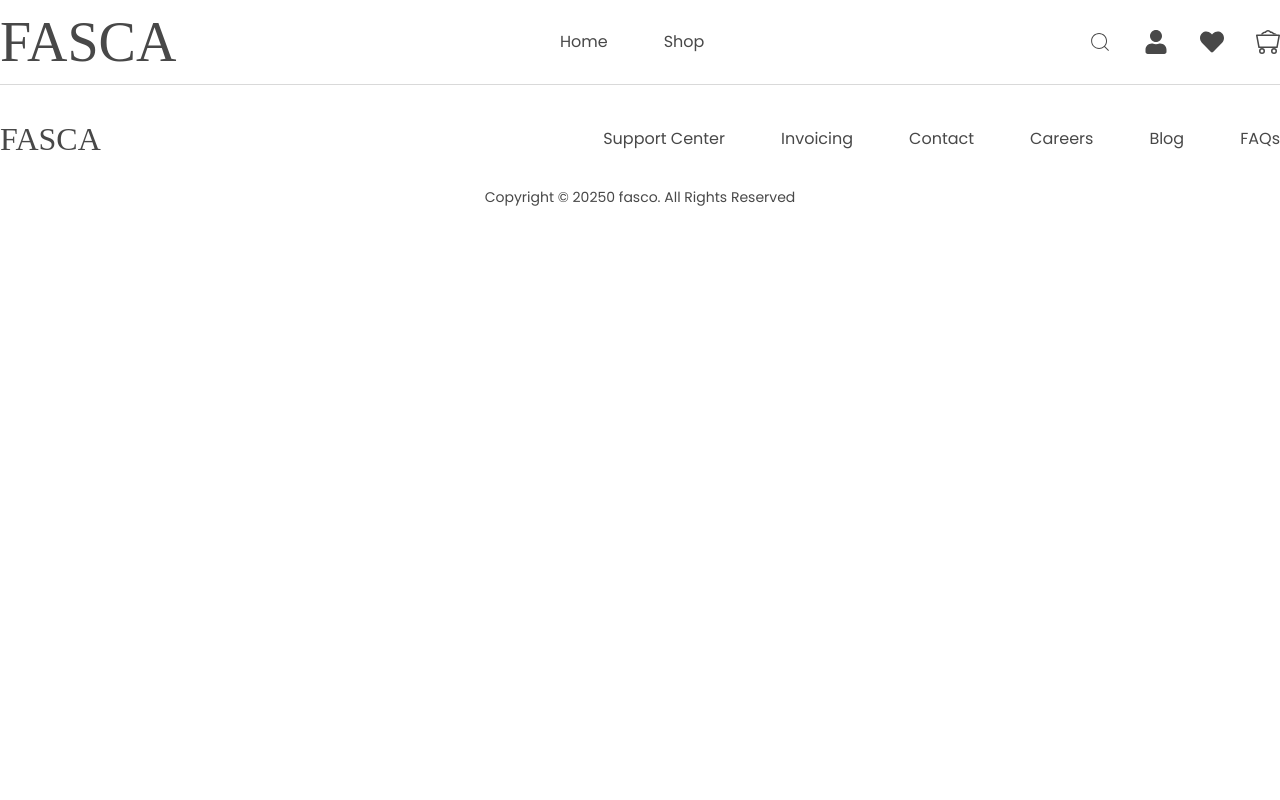
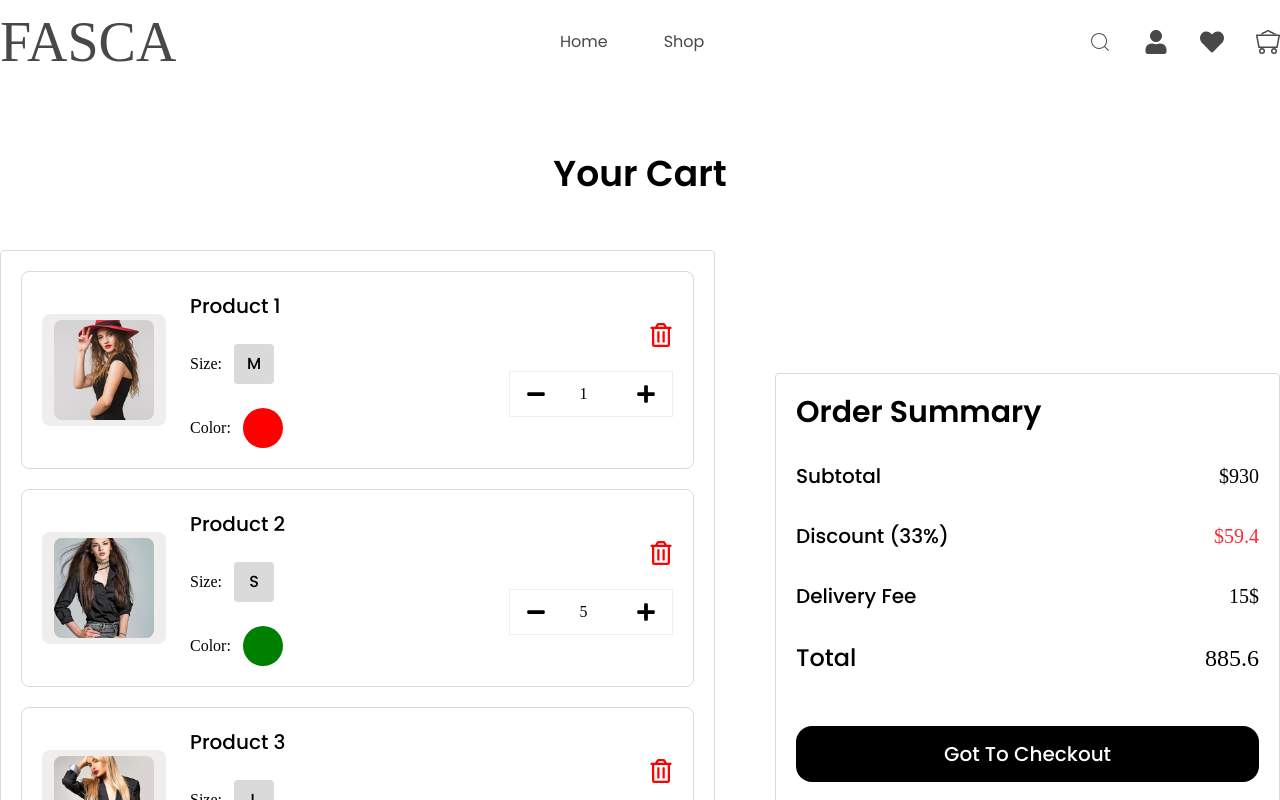
Before and after one commit to lifeonthecode/fasco-frontend, a React (Vite) app: page /cart in a window 1280 px wide. Shown: the top 800 px of the page. Built offline with nearby package versions, Linux system fonts and the light colour scheme; a web font is replaced by a local one.

Commit message:
cart page added

```diff
--- a/src/App.jsx
+++ b/src/App.jsx
@@ -5,6 +5,7 @@ import Home from './Pages/Home/Home'
 import Product from './Pages/Product/Product'
 import Navbar from './Components/Navbar/Navbar'
 import ProductDetails from './Pages/ProductDetails/ProductDetails'
+import Cart from './Pages/Cart/Cart'
 
 function App() {
 
@@ -16,6 +17,7 @@ function App() {
           <Route path='/' element={<Home />} />
           <Route path='/products' element={<Product />} />
           <Route path='/products/:id' element={<ProductDetails />} />
+          <Route path='/cart' element={<Cart />} />
         </Routes>
         {/* footer component */}
         <Footer />
--- a/src/Components/Navbar/Navbar.jsx
+++ b/src/Components/Navbar/Navbar.jsx
@@ -54,7 +54,7 @@ const Navbar = () => {
                                 </div>
                                 {/* cart box  */}
                                 <div>
-                                    <Link className='cursor-pointer'><BsMinecartLoaded size={'1.5rem'} color='#484848' /></Link>
+                                    <Link to={'/cart'} className='cursor-pointer'><BsMinecartLoaded size={'1.5rem'} color='#484848' /></Link>
                                 </div>
                             </div>
                         )
--- /dev/null
+++ b/src/Pages/Cart/Cart.jsx
@@ -0,0 +1,202 @@
+import { useState } from "react";
+import { FaMinus, FaPlus, FaRegTrashAlt } from "react-icons/fa";
+import { Link } from "react-router";
+
+const Cart = () => {
+
+    const carts = [
+        {
+            id: '01',
+            name: 'Product 1',
+            image: '/products/product_1.png',
+            price: 150,
+            size: 'M',
+            color: 'red',
+            quantity: 1
+        },
+        {
+            id: '02',
+            name: 'Product 2',
+            image: '/products/product_2.png',
+            price: 120,
+            size: 's',
+            color: 'green',
+            quantity: 5,
+        },
+        {
+            id: '03',
+            name: 'Product 3',
+            image: '/products/product_3.png',
+            price: 90,
+            size: 'l',
+            color: 'blue',
+            quantity: 2,
+            discount: 33,
+            deliveryFee: 15
+        },
+    ]
+
+    const [quantities, setQuantities] = useState(
+        carts.reduce((acc, item) => {
+            acc[item.id] = item?.quantity;
+            return acc
+        }, {})
+    )
+
+    // increase quantity handle
+    const handleIncrease = (id) => {
+        setQuantities(prev => ({
+            ...prev,
+            [id]: prev[id] + 1
+        }))
+    }
+    // decrease quantity handle
+    const handleDecrease = (id, quantity) => {
+        setQuantities(prev => ({
+            ...prev,
+            [id]: prev[id] > 1 ? prev[id] - 1 : quantity
+        }))
+    };
+
+
+    // order summary
+    let discountParentage = null;
+    const calculateTotal = (cartItems) => {
+        return cartItems.reduce((acc, item) => {
+            // product quantity
+            const quantity = item.quantity || 1;
+            // subtotal price
+            const basePrice = item.price * quantity;
+            discountParentage = item.discount
+
+            // discount price
+            const discountPrice = item?.discount ? ((basePrice * item.discount) / 100) : 0;
+
+            // delivery fee
+            const deliveryFee = item?.deliveryFee || 0;
+
+
+            // final price
+            const finalPrice = basePrice - discountPrice + deliveryFee;
+            return {
+                totalPrice: acc.totalPrice + finalPrice,
+                subtotalPrice: acc.subtotalPrice + basePrice,
+                discount: acc.discount + discountPrice,
+                deliveryFee: acc.deliveryFee + deliveryFee,
+                discountParentage: acc.discountParentage + discountParentage
+            }
+
+
+        }, {
+            totalPrice: 0,
+            subtotalPrice: 0,
+            discount: 0,
+            deliveryFee : 0,
+        })
+    }
+
+    const { totalPrice, subtotalPrice, discount, deliveryFee } = calculateTotal(carts);
+    // console.log('totalPrice: ', totalPrice)
+
+
+    return (
+        <div className='w-full bg-white py-[70px]'>
+            <div className="lg:container mx-auto">
+
+                {/* section header  */}
+                <div className='mb-14 w-full flex items-center justify-center text-center'>
+                    <h3 className='text-4xl text-black font-poppins font-semibold capitalize'>your cart</h3>
+                </div>
+
+                <div className="flex items-center justify-between gap-8">
+                    {/* cart wrapper  */}
+                    <div className="max-w-[715px] w-full flex flex-col gap-5 p-5 rounded-sm border-[#dadada] border-[1px]">
+                        {
+                            carts?.map((item) => (
+                                <div key={item?.id} className=' flex items-center justify-between gap-6 border border-[#dadada] rounded-lg p-5'>
+                                    {/* cart wrapper info */}
+                                    <div className='w-full flex items-center gap-6'>
+                                        <div className='max-w-[124px] w-full max-h-[124px] h-full bg-[#f0eeed] rounded-lg p-1.5 flex items-center justify-center'>
+                                            <img src={item?.image} className='max-w-[100px] w-full max-h-[100px] h-full object-cover rounded-lg' alt={item?.name} />
+                                        </div>
+                                        <div className='flex flex-col gap-6'>
+                                            <h4 className='text-xl text-black font-poppins font-medium capitalize'>{item?.name}</h4>
+                                            <p className='text-base text-black capitalize font-normal flex items-center gap-3'>size: <span className='w-[40px] h-[40px] bg-[#dadada] rounded-sm flex items-center justify-center text-base font-poppins font-medium'>{item?.size}</span></p>
+
+                                            <p className='text-base text-black capitalize font-normal flex items-center gap-3'>color: <span className='w-[40px] h-[40px] rounded-full flex items-center justify-center text-base font-poppins font-medium'
+                                                style={{
+                                                    backgroundColor: item?.color
+                                                }}></span></p>
+                                        </div>
+                                    </div>
+
+                                    {/* cart action wrapper  */}
+                                    <div className='flex justify-between flex-col items-end gap-6'>
+                                        <button className='cursor-pointer'><FaRegTrashAlt color='red' size={'1.5rem'} /></button>
+
+                                        {/* quantity wrapper  */}
+                                        <div className="flex items-center justify-between gap-5 max-w-[250px] w-full h-[46px] border-[#eeeeee] border-[1px] px-4 py-2">
+
+                                            {/* decrease button  */}
+                                            <button onClick={() => handleDecrease(item?.id, item?.quantity)} className='cursor-pointer'><FaMinus size={'1.25rem'} color='black' />
+                                            </button>
+
+                                            <input type="number" readOnly value={quantities[item?.id]} className='w-[50px] h-full outline-0 text-center text-base text-black' min={1} />
+
+                                            {/* increase button  */}
+                                            <button onClick={() => handleIncrease(item?.id)} className='cursor-pointer'><FaPlus size={'1.25rem'} color='black' /></button>
+                                        </div>
+
+                                    </div>
+                                </div>
+                            ))
+                        }
+                    </div>
+
+                    {/* order summary wrapper  */}
+
+                    <div className="max-w-[505px] w-full flex flex-col gap-8 p-5 rounded-sm border-[#dadada] border-[1px]">
+
+                        <h3 className="text-3xl text-black font-poppins capitalize font-semibold">Order summary</h3>
+
+                        {/* subtotal box  */}
+                        <div className="flex items-center justify-between gap-8">
+
+                            <h4 className="text-xl text-black font-poppins font-medium capitalize">subtotal</h4>
+                            <span className="text-xl text-black ">${subtotalPrice}</span>
+                        </div>
+                        {/* discount box  */}
+                        <div className="flex items-center justify-between gap-8">
+
+                            <h4 className="text-xl text-black font-poppins font-medium capitalize">discount ({discountParentage}%)</h4>
+                            <span className="text-xl text-red-500 ">${discount}</span>
+                        </div>
+                        {/* delivery box  */}
+                        <div className="flex items-center justify-between gap-8">
+
+                            <h4 className="text-xl text-black font-poppins font-medium capitalize">delivery fee</h4>
+                            <span className="text-xl text-black ">{deliveryFee}$</span>
+                        </div>
+                        {/* total box  */}
+                        <div className="flex items-center justify-between gap-8">
+
+                            <h4 className="text-2xl text-black font-poppins font-medium capitalize">total</h4>
+                            <span className="text-2xl text-black ">{totalPrice}</span>
+                        </div>
+
+
+                        {/* checkout box  */}
+                        <div>
+                            <button className="mt-5 w-full h-[56px] bg-black rounded-2xl cursor-pointer">
+                                <Link to={'/checkout'} className="text-xl text-white font-medium font-poppins capitalize w-full h-full">got to checkout</Link>
+                            </button>
+                        </div>
+                    </div>
+
+                </div>
+            </div>
+        </div>
+    );
+};
+
+export default Cart;
--- a/src/Pages/ProductDetails/ProductDetails.jsx
+++ b/src/Pages/ProductDetails/ProductDetails.jsx
@@ -119,7 +119,7 @@ const ProductDetails = () => {
                                             item?.images?.map((imageItem, index) => (
                                                 <button onClick={() => setActiveImage({
                                                     imageIndex: index
-                                                })} className={`cursor-pointer ${activeImage.imageIndex === index && 'border-[4px] border-red-500'}`}>
+                                                })} className={`cursor-pointer ${activeImage.imageIndex === index && 'border-[4px] border-red-500'}`} key={index}>
 
                                                     <img src={imageItem?.image} className='w-[70px] h-[93px] object-cover' alt={imageItem?.id} />
                                                 </button>
@@ -169,7 +169,7 @@ const ProductDetails = () => {
                                                         key={sizeItem?.id}
                                                         className='w-[45px] h-[45px] bg-[#eeeeee] rounded-lg flex items-center justify-center border-[#eeeeee] border-[2px] cursor-pointer'
                                                         onClick={() => selectProduct({
-                                                            ...selectProduct,
+                                                            ...selectedProduct,
                                                             size: sizeItem?.size
                                                         })}
                                                     >{sizeItem?.size}</button>
```
